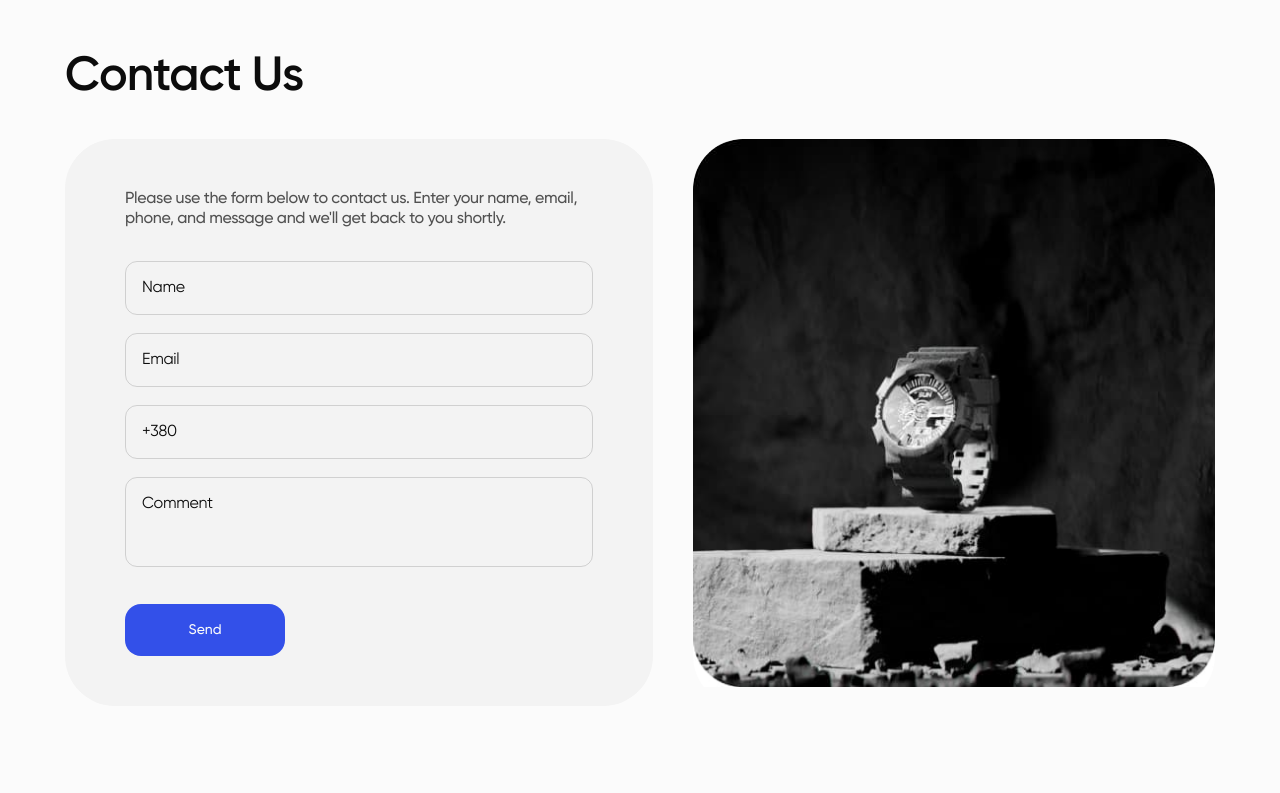
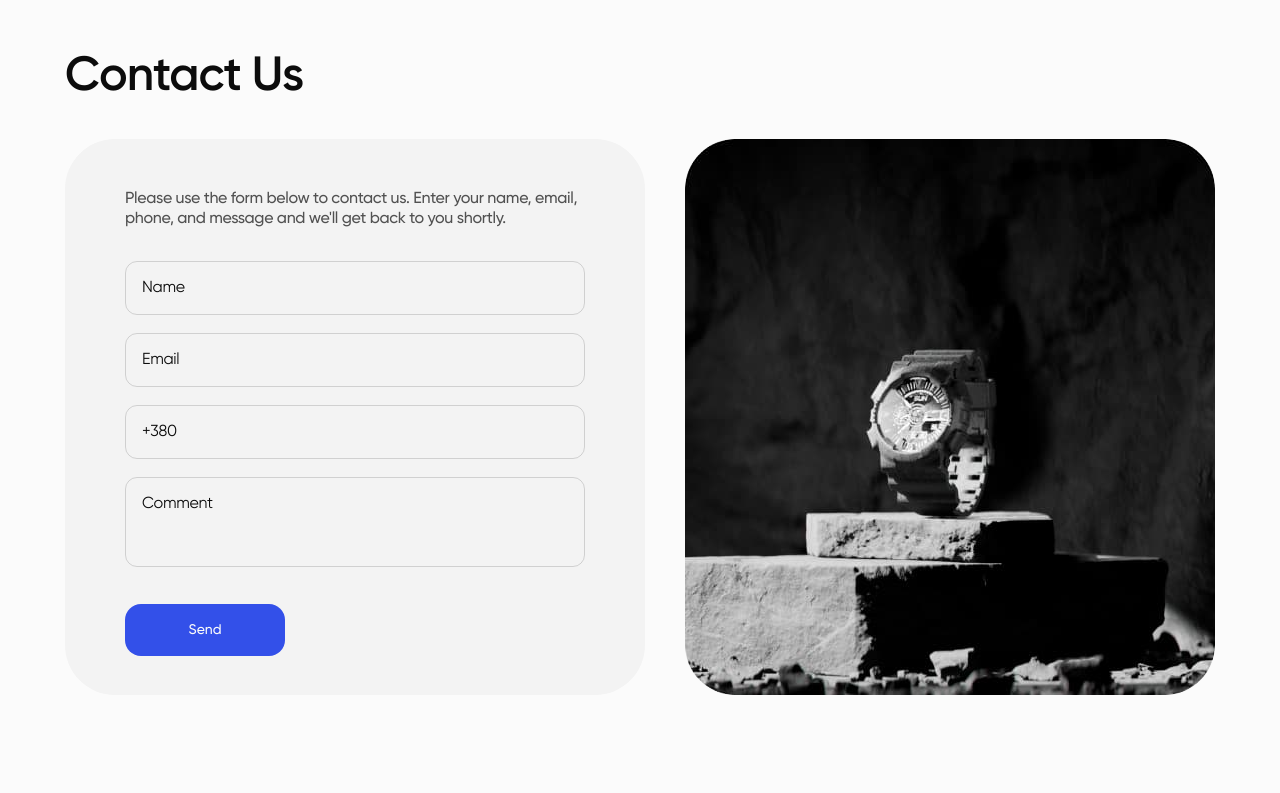
Before and after one commit to GoitStudentsWorks/107_html-css_DimaOstapchuk91, a website built with Vite: page src/index.html in a window 1280 px wide. Shown: the part 2780-3573 px from the top of the page. Built offline with nearby package versions, Linux system fonts and the light colour scheme; files whose address does not match are found by name.

Commit message:
fixed img

```diff
--- a/src/css/contact-us-section.css
+++ b/src/css/contact-us-section.css
@@ -75,15 +75,20 @@
   background-color: #1f3cd4;
 }
 
-.contact-img-wrapper {
+/* .contact-img-wrapper {
   border-radius: 30px;
   width: 100%;
   object-fit: cover;
   overflow: hidden;
-}
+} */
 
-.section-contact-wrapper picture {
-  flex-shrink: 0;
+
+.contact-us-picture {
+  border-radius: 30px;
+  width: 100%;
+  height: auto;
+  object-fit: cover;
+  overflow: hidden;
 }
 
 @media screen and (min-width: 768px) {
@@ -98,9 +103,7 @@
   .contact-us-wrapper {
     border-radius: 50px;
     padding: 50px 122px;
-    background-color: #f3f3f3;
     max-width: 704px;
-
   }
 
   .contact-form-text {
@@ -129,12 +132,16 @@
   .contact-form-btn {
     padding: 17px 63px;
     width: 160px;
-    height: 52px;
   }
 
   .contact-img-wrapper {
+    /* border-radius: 50px; */
+    /* width: 100%; */
+  }
+
+  .contact-us-picture {
+    width: 100%;
     border-radius: 50px;
-    width: 100%;
   }
 
 
@@ -152,17 +159,17 @@
 
   .contact-us-wrapper {
     padding: 50px 60px;
-    width: 100%;
+    height: 556px;
   }
 
-
   .contact-img-wrapper {
+    flex-shrink: 0;
     max-height: 100%;
   }
 
   .contact-us-picture {
-    display: block;
-    flex-shrink: 0;
+    /* display: block; */
+    /* flex-shrink: 0; */
   }
 
 
--- a/src/partials/contact-us-section.html
+++ b/src/partials/contact-us-section.html
@@ -5,14 +5,14 @@
       <div class="contact-us-wrapper">
         <p class="contact-form-text">Please use the form below to contact us. Enter your name, email, phone, and message
           and we'll get back to you shortly.</p>
-        <form class="contact-form">
-          <label for="user-name" class="form-label"><input type="text" class="form-input" name="user-name" placeholder="Name" required /></label>
+        <form class="contact-form" name="contact-us-form">
+          <label for="user-name" class="form-label"><input type="text" class="form-input" name="user-name" id="user-name" placeholder="Name" required /></label>
           <label for="user-email" class="form-label">
-            <input type="email" class="form-input" name="user-email" placeholder="Email"
+            <input type="email" class="form-input" name="user-email" id="user-email" placeholder="Email"
               pattern="([A-z0-9_.-]{1,})@([A-z0-9_.-]{1,}).([A-z]{2,8})" required />
           </label>
           <label for="user-tel" class="form-label">
-            <input type="tel" class="form-input" name="user-tel" placeholder="+380"
+            <input type="tel" class="form-input" name="user-tel" id="user-tel" placeholder="+380"
               pattern="^\+\d{3}-\d{2}-\d{3}-\d{2}-\d{2}$ (+380-XX-XXX-XX-XX)" required />
           </label>
           <label for="user-comment" class="form-label">
@@ -29,8 +29,7 @@
             media="(min-width:1280px)" />
           <source srcset="/img/contact-us-img/contact-form-tab.jpg 1x, /img/contact-us-img/contact-form-tab@2x.jpg 2x" media="(min-width:768px)" />
           <source srcset="/img/contact-us-img/contact-form-mob.jpg 1x, /img/contact-us-img/contact-form-mob@2x.jpg 2x" media="(max-width: 767px)" />
-          <img src="/img/contact-us-img/contact-form-desk.jpg" alt="Watch on rock" class="contact-us-picture img" />
-
+          <img src="/img/contact-us-img/contact-form-desk.jpg" alt="Watch on rock" class="contact-us-picture img" width="530" height="556"/>
         </picture>
       </div>
     </div>
```
